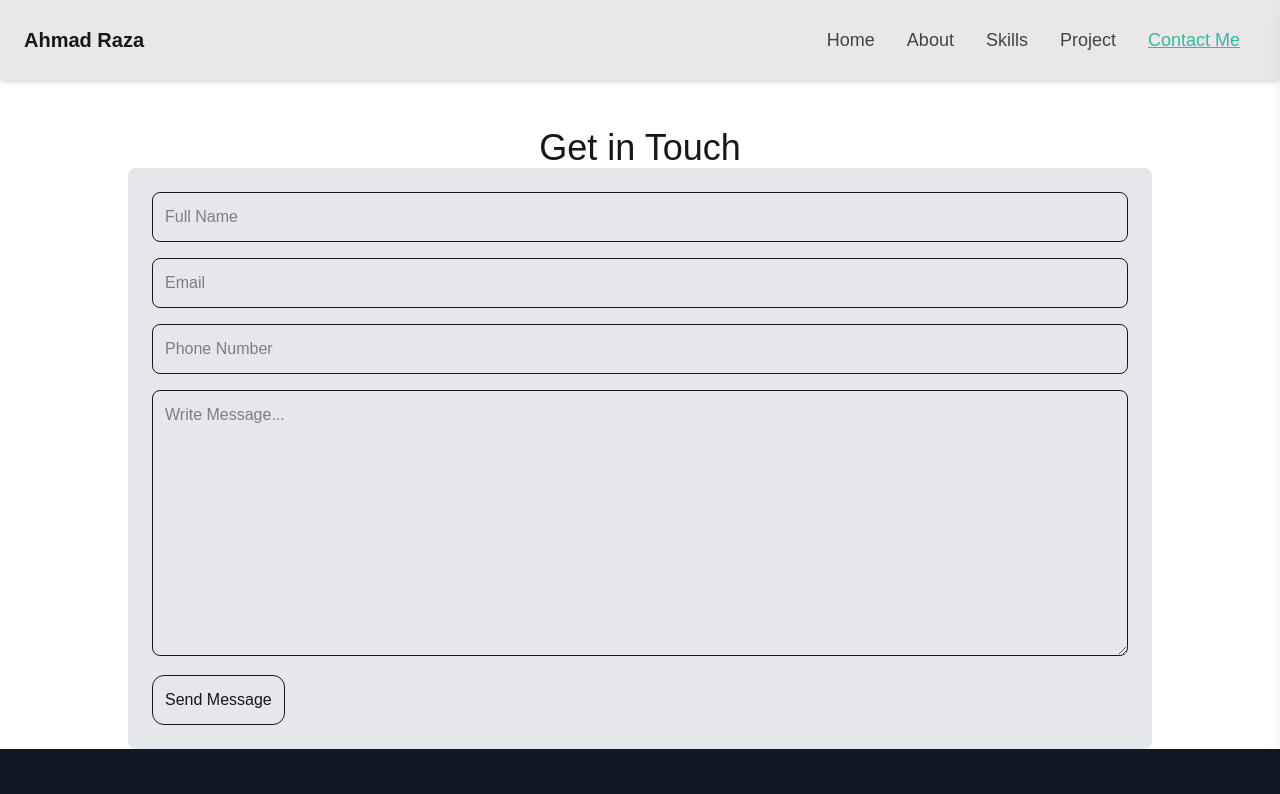
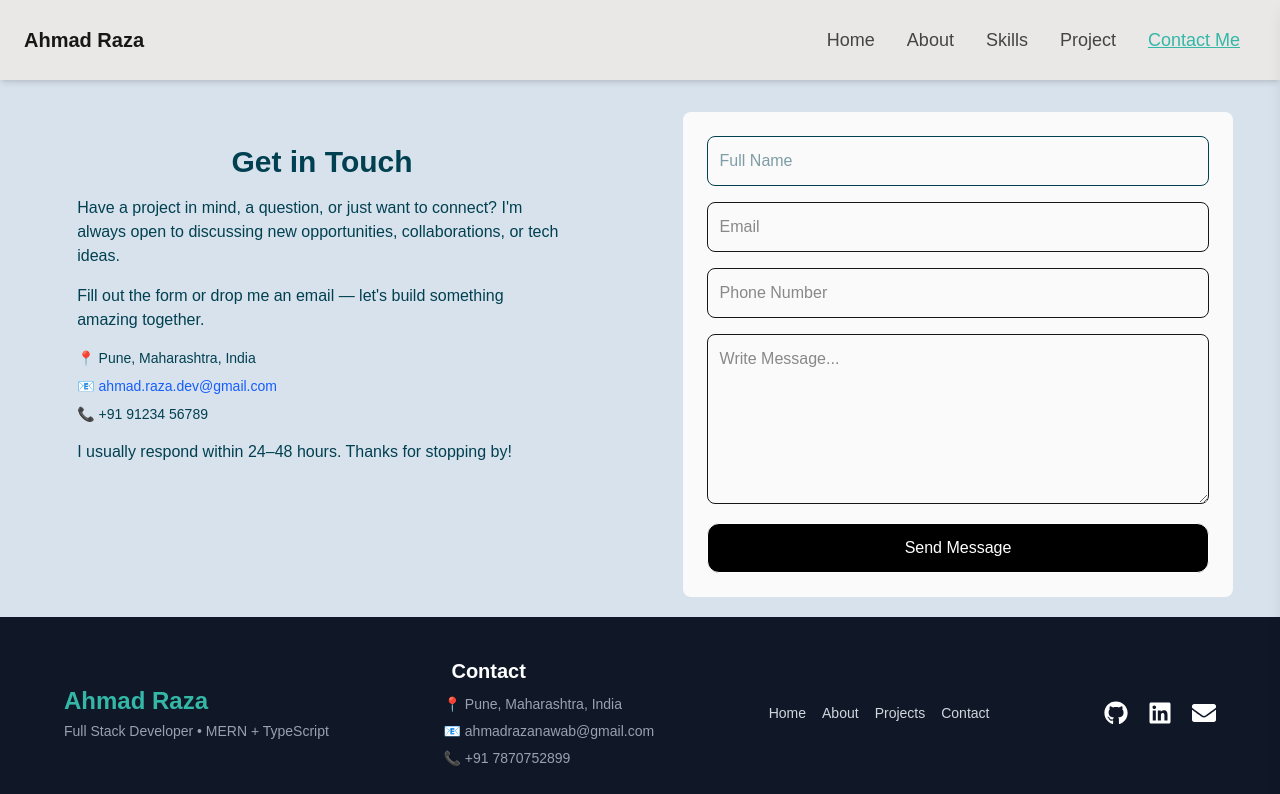
Before and after one commit to ahmadrazanawab/ahmad-raza-portfolio, a Next.js app: page /contact in a window 1280 px wide. Shown: the top 794 px of the page. Built offline with nearby package versions, Linux system fonts and the light colour scheme.

Commit message:
updated to contact page, cart and home page

```diff
--- a/app/components/Cart.tsx
+++ b/app/components/Cart.tsx
@@ -79,7 +79,7 @@ const Cart = () => {
 
     return (
         <section>
-            <section className="bg-white">
+            <section className="bg-[#D8E2EC]">
                 <div className="mx-auto w-[80%] grid grid-cols-3  gap-6 p-2 rounded-lg">
                     {mySkills.map(({ title, description, icon, img }, idx) => (
                         <div key={idx} className="relative group overflow-hidden hover:scale-105 rounded-lg bg-gradient-to-l from-gray-100 via-white to-gray-100 shadow-md">
--- a/app/components/HeroSection.tsx
+++ b/app/components/HeroSection.tsx
@@ -3,7 +3,7 @@ import ahmad from "./assist/ahmad.jpg";
 
 const HeroSection = () => {
     return (
-    <section className="min-h-screen flex flex-col-reverse md:flex-row items-center justify-between px-6 md:px-16 py-10 bg-white">
+        <section className="min-h-screen flex bg-[#D8E2EC] flex-col-reverse md:flex-row items-center justify-between px-6 md:px-16 py-10">
             {/* Left Side Text */}
             <div className="w-full md:w-1/2 text-center md:text-left">
                 <h1 className="text-4xl md:text-5xl font-bold text-gray-800 mb-4">
@@ -35,13 +35,13 @@ const HeroSection = () => {
             </div>
 
             {/* Right Side Image */}
-      <div className="w-full md:w-1/2 flex justify-center md:mt-0 mt-10 mb-8 md:mb-0">
+            <div className="relative  w-full md:w-1/2 flex justify-center md:mt-0 mt-10 mb-8 md:mb-0">
                 <Image
                     src={ahmad} // put your image in /public/profile.jpg
                     alt="Ahmad Raza"
                     width={300}
                     height={300}
-          className="rounded-full shadow-lg object-cover"
+                    className="rounded-full object-cover"
                 />
             </div>
         </section>
--- a/app/contact/page.tsx
+++ b/app/contact/page.tsx
@@ -27,13 +27,36 @@ const Page = () => {
     }
 
     const { errors, isSubmitting } = useFormState<Iinputs>({ control });
+    // bg-[#D8E2EC]
+    return (
+        <section className="pt-28 px-4  bg-[#D8E2EC]">
+            <div className="flex flex-col md:flex-row gap-6">
+                {/* Left Side Text */}
+                <div className="w-full md:w-1/2">
+                    <div className="w-[80%] md:mt-8 mx-auto">
+                        <h2 className="text-3xl font-bold text-[#014051] mb-4 text-center">Get in Touch</h2>
+                        <p className="text-[#014051] mb-4">
+                            Have a project in mind, a question, or just want to connect? I'm always open to discussing new opportunities, collaborations, or tech ideas.
+                        </p>
+                        <p className="text-[#014051] mb-4">
+                            Fill out the form or drop me an email — let's build something amazing together.
+                        </p>
+                        <ul className="text-[#014051] text-sm space-y-2">
+                            <li>📍 Pune, Maharashtra, India</li>
+                            <li>📧 <span className="text-blue-600">ahmad.raza.dev@gmail.com</span></li>
+                            <li>📞 +91 91234 56789</li>
+                        </ul>
+                        <p className="text-[#014051] mt-4">
+                            I usually respond within 24–48 hours. Thanks for stopping by!
+                        </p>
+                    </div>
+                </div>
 
-    return (
-        <section className="mt-32">
-            <h4 className="text-center text-4xl">Get in Touch</h4>
-            <div className="bg-white">
-                <form onSubmit={handleSubmit(handleContactForm)}
-                    className="bg-gray-200 p-6 rounded-lg mx-auto w-[80%]"
+                {/* Right Side Form */}
+                <div className="w-full md:w-1/2 mb-5">
+                    <form
+                        onSubmit={handleSubmit(handleContactForm)}
+                        className="bg-[#FAFAFA] p-6 rounded-lg md:w-[90%]  mx-auto"
                     >
                         <div className="grid grid-cols-1 gap-4">
                             <div className="w-full">
@@ -43,76 +66,87 @@ const Page = () => {
                                         required: "Name is required.",
                                         minLength: {
                                             value: 3,
-                                        message: "Name must me atleast 3 characters."
-                                    }
+                                            message: "Name must be at least 3 characters.",
+                                        },
                                     })}
-                                className="border p-3 rounded-lg w-full"
+                                    className="border p-3 text-[#014051] rounded-lg w-full"
                                     placeholder="Full Name"
                                 />
-                            {errors.name && <p className="text-sm text-red-400">{errors.name.message}</p>}
+                                {errors.name && (
+                                    <p className="text-sm text-red-400">{errors.name.message}</p>
+                                )}
                             </div>
-                        <div className='w-full'>
+                            <div className="w-full">
                                 <input
                                     type="text"
-                                {...register("email",
-                                    {
-                                        required: "Email is Required",
+                                    {...register("email", {
+                                        required: "Email is required.",
                                         pattern: {
                                             value: /^[^\s@]+@[^\s@]+\.[^\s@]+$/,
                                             message: "Enter a valid email address",
                                         },
-                                    }
-                                )}
+                                    })}
                                     className="border p-3 rounded-lg w-full"
                                     placeholder="Email"
                                 />
-                            {errors.email && <p className="text-sm text-red-400">{errors.email.message}</p>}
+                                {errors.email && (
+                                    <p className="text-sm text-red-400">{errors.email.message}</p>
+                                )}
                             </div>
-                        <div className='w-full'>
+                            <div className="w-full">
                                 <input
                                     type="text"
-                                {...register("phone",
-                                    {
-                                        required: "Phone number is Required",
+                                    {...register("phone", {
+                                        required: "Phone number is required.",
                                         pattern: {
                                             value: /^[6-9]\d{9}$/,
                                             message: "Enter a valid 10-digit Indian phone number",
                                         },
-                                    }
-                                )}
+                                    })}
                                     className="border p-3 rounded-lg w-full"
                                     placeholder="Phone Number"
                                 />
-                            {errors.phone && <p className="text-sm text-red-400">{errors.phone.message}</p>}
+                                {errors.phone && (
+                                    <p className="text-sm text-red-400">{errors.phone.message}</p>
+                                )}
                             </div>
-                        <div className='w-full'>
+                            <div className="w-full">
                                 <textarea
-                                {...register("message",
-                                    {
-                                        required: "Message is Required",
+                                    {...register("message", {
+                                        required: "Message is required.",
                                         minLength: {
                                             value: 5,
-                                            message: "Message must be atleast 5 characters"
+                                            message: "Message must be at least 5 characters.",
                                         },
                                         maxLength: {
                                             value: 100,
-                                            message: "Message cannot exceed 100 characters",
-                                        }
-                                    }
-                                )}
-                                rows={10}
+                                            message: "Message cannot exceed 100 characters.",
+                                        },
+                                    })}
+                                    rows={6}
                                     className="border p-3 rounded-lg w-full"
                                     placeholder="Write Message..."
                                 />
-                            {errors.message && <p className="text-sm text-red-400">{errors.message.message}</p>}
+                                {errors.message && (
+                                    <p className="text-sm text-red-400">{errors.message.message}</p>
+                                )}
                             </div>
                         </div>
-                    <button type="submit" disabled={isSubmitting} className={`border p-3 mt-3 rounded-xl ${isSubmitting ? "text-red-300":""}`}>
-                        {isSubmitting ? "submitting..." : "Send Message"}
+                        <div className='flex w-full mt-3'>
+                            <button
+                                type="submit"
+                                disabled={isSubmitting}
+                                className={`border p-3 mx-auto rounded-xl bg-black text-white w-full cursor-pointer hover:bg-white hover:text-black hover:border  ${isSubmitting ? "text-red-300" : ""
+                                    }`}
+                            >
+                                {isSubmitting ? "Submitting..." : "Send Message"}
                             </button>
+                        </div>
                     </form>
                 </div>
+            </div>
         </section>
+
     );
 };
 
--- a/app/skills/page.tsx
+++ b/app/skills/page.tsx
@@ -2,8 +2,8 @@ import Cart from '../components/Cart'
 
 const page = () => {
     return (
-        <section className='mt-20'>
-            <div className='mt-32 mb-10'>
+        <section className='pt-20 bg-[#D8E2EC]'>
+            <div className='mt-10 pb-10'>
                 <h4 className="text-center text-4xl font-bold mb-4">My Skills</h4>
                 <Cart />
             </div>
```
Also changed, not shown: app/components/assist/ahmad2.jpg (added), app/components/assist/ahmad3.png (added). Lines whose indentation alone changed are shown as unchanged.
